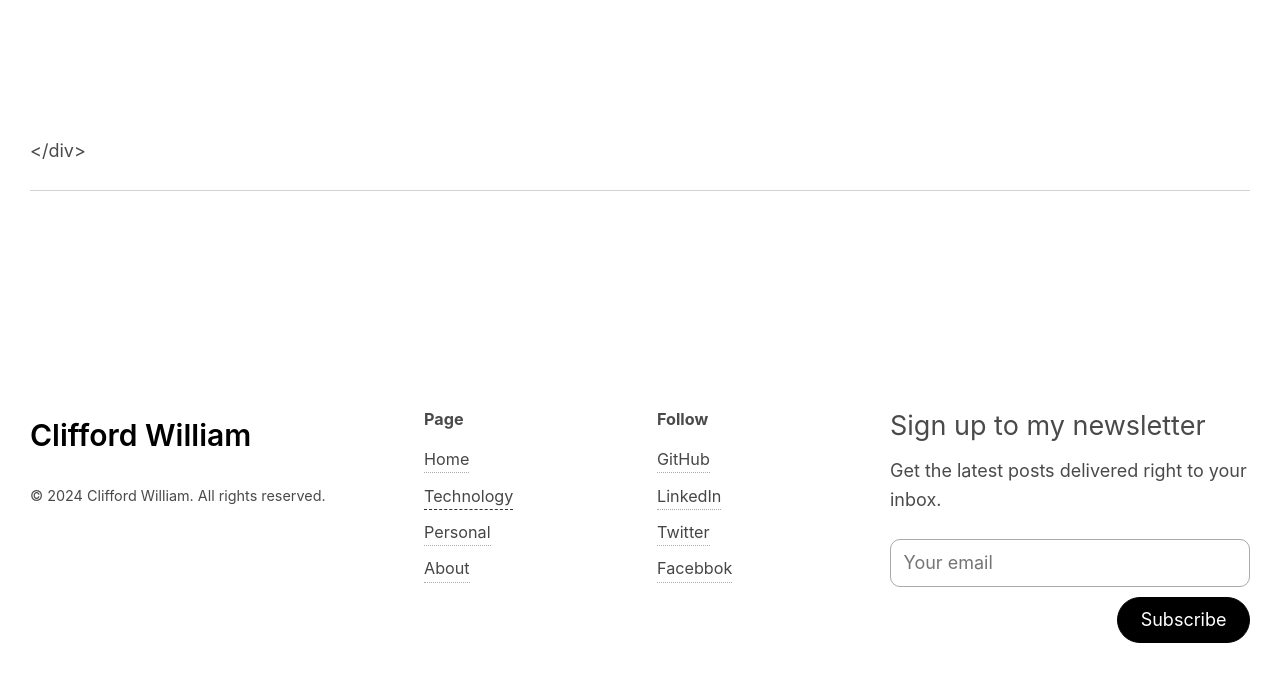
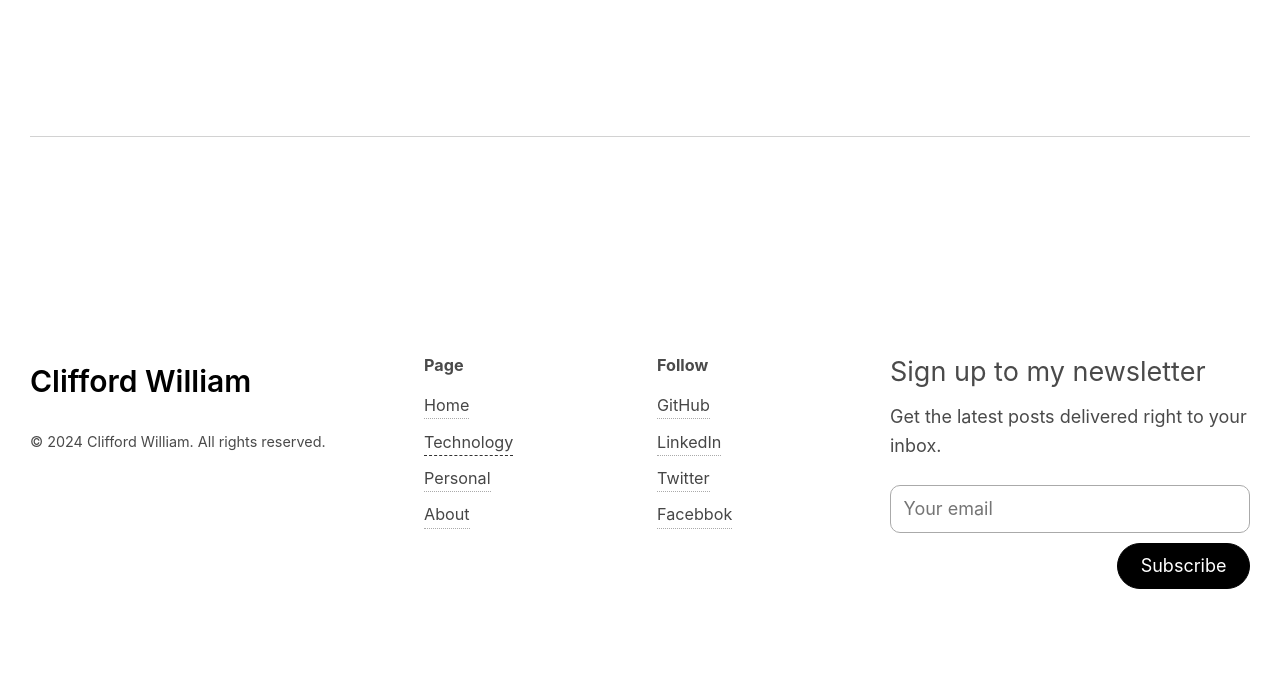
Before and after one commit to cliffordwilliam/cliffordwilliam.github.io, a Jekyll site: the page built from technology.md, in a window 1280 px wide and 900 px high, scrolled down 1086 px, cut to the strip 120-802 px from the top of the window. Built offline with Jekyll 4.4.1, drawn with Linux system fonts in a browser that asks for light colours.

Commit message:
remove extra div

```diff
--- a/_includes/components/post-cards-list.html
+++ b/_includes/components/post-cards-list.html
@@ -6,7 +6,7 @@
 {%- assign margin_top = include.margin-top | default: 0 -%}
 
 {%- if site.posts.size > 0 -%}
-<div {% if use_grid == 1 %}class="grid-container{% if margin_top != 0 %} margin-top{% endif %}"{% endif %}></div>
+<div {% if use_grid == 1 %}class="grid-container{% if margin_top != 0 %} margin-top{% endif %}"{% endif %}>
     {%- assign posts_to_display = site.posts -%}
     {%- if category_name -%}
         {%- assign posts_to_display = site.categories[category_name] -%}
```
